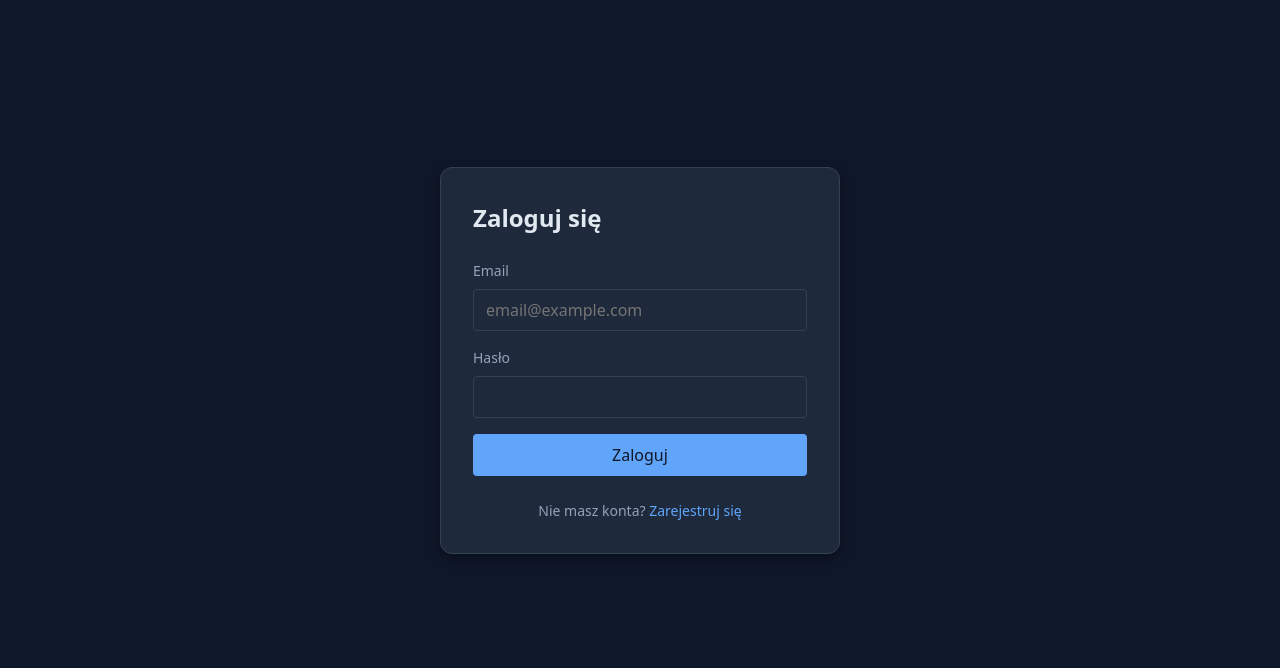
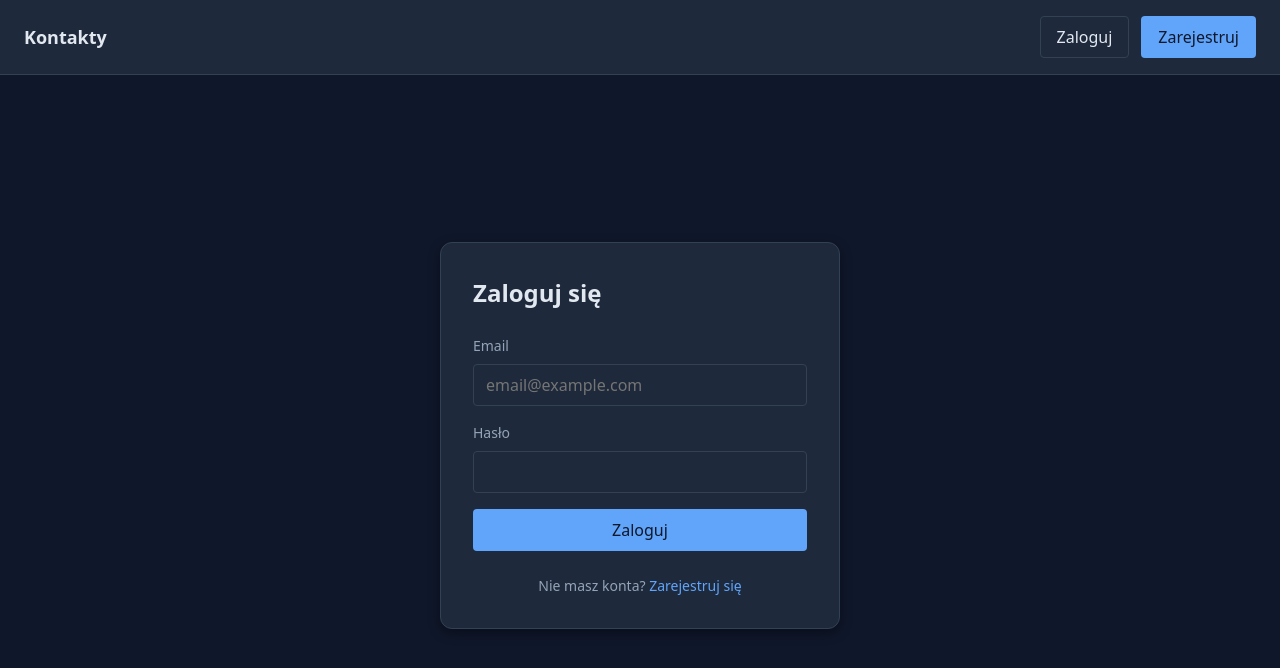
Before and after one commit to hstrekowski/ContactList, an Angular app in the folder client/: page /login in a window 1280 px wide. Shown: the top 668 px of the page. Built offline with nearby package versions, Linux system fonts and the light colour scheme.

Commit message:
feat(client): app done ready for smoke testing

```diff
--- a/client/src/app/app.css
+++ b/client/src/app/app.css
@@ -0,0 +1,36 @@
+.app-header {
+  display: flex;
+  align-items: center;
+  justify-content: space-between;
+  gap: var(--space-4);
+  padding: var(--space-4) var(--space-6);
+  background-color: var(--color-surface);
+  border-bottom: 1px solid var(--color-border);
+}
+
+.brand {
+  font-size: 1.125rem;
+  font-weight: 700;
+  color: var(--color-text);
+  text-decoration: none;
+}
+
+.brand:hover {
+  text-decoration: none;
+  color: var(--color-primary);
+}
+
+.app-nav {
+  display: flex;
+  align-items: center;
+  gap: var(--space-3);
+}
+
+.user-email {
+  color: var(--color-text-muted);
+  font-size: 0.875rem;
+}
+
+.app-main {
+  min-height: calc(100vh - 64px);
+}
--- a/client/src/app/app.html
+++ b/client/src/app/app.html
@@ -1 +1,23 @@
-<router-outlet />
+<app-spinner />
+
+<header class="app-header">
+  <a routerLink="/contacts" class="brand">Kontakty</a>
+
+  <nav class="app-nav">
+    @if (authState.isLoggedIn()) {
+      <span class="user-email">{{ authState.email() }}</span>
+      <button type="button" class="btn btn--ghost" (click)="onLogout()">
+        Wyloguj
+      </button>
+    } @else {
+      <a routerLink="/login" class="btn btn--ghost">Zaloguj</a>
+      <a routerLink="/register" class="btn btn--primary">Zarejestruj</a>
+    }
+  </nav>
+</header>
+
+<main class="app-main">
+  <router-outlet />
+</main>
+
+<app-toast />
--- a/client/src/app/app.ts
+++ b/client/src/app/app.ts
@@ -1,12 +1,27 @@
-import { Component, signal } from '@angular/core';
-import { RouterOutlet } from '@angular/router';
+import { Component, inject } from '@angular/core';
+import { Router, RouterLink, RouterOutlet } from '@angular/router';
+import { AuthStateService } from './core/auth/auth-state.service';
+import { AuthService } from './core/api/auth.service';
+import { ToastComponent } from './shared/ui/toast/toast.component';
+import { SpinnerComponent } from './shared/ui/spinner/spinner.component';
 
 @Component({
   selector: 'app-root',
-  imports: [RouterOutlet],
+  standalone: true,
+  imports: [RouterOutlet, RouterLink, ToastComponent, SpinnerComponent],
   templateUrl: './app.html',
-  styleUrl: './app.css'
+  styleUrl: './app.css',
 })
-export class App {
-  protected readonly title = signal('client');
+export class App
+{
+  private readonly authService = inject(AuthService);
+  private readonly router = inject(Router);
+
+  readonly authState = inject(AuthStateService);
+
+  onLogout(): void
+  {
+    this.authService.logout();
+    this.router.navigateByUrl('/contacts');
+  }
 }
--- a/client/src/app/features/contacts/contact-form-modal.component.ts
+++ b/client/src/app/features/contacts/contact-form-modal.component.ts
@@ -18,12 +18,14 @@ import { Subscription } from 'rxjs';
 import { ContactsService } from '../../core/api/contacts.service';
 import { CategoriesService } from '../../core/api/categories.service';
 import { ToastService } from '../../shared/ui/toast/toast.service';
-import {
+import
+{
   CATEGORY_NAMES,
   Category,
   Subcategory,
 } from '../../core/models/category';
-import {
+import
+{
   CreateContactRequest,
   UpdateContactRequest,
 } from '../../core/models/contact';
--- a/client/src/app/features/contacts/contacts-list.page.html
+++ b/client/src/app/features/contacts/contacts-list.page.html
@@ -26,10 +26,7 @@
     </ul>
   }
 
-  <app-contact-details-modal
-    [contactId]="selectedDetailId()"
-    (closed)="onCloseDetails()"
-  />
+  <app-contact-details-modal [contactId]="selectedDetailId()" (closed)="onCloseDetails()" />
 
   <app-contact-form-modal
     [mode]="formMode()"
```
